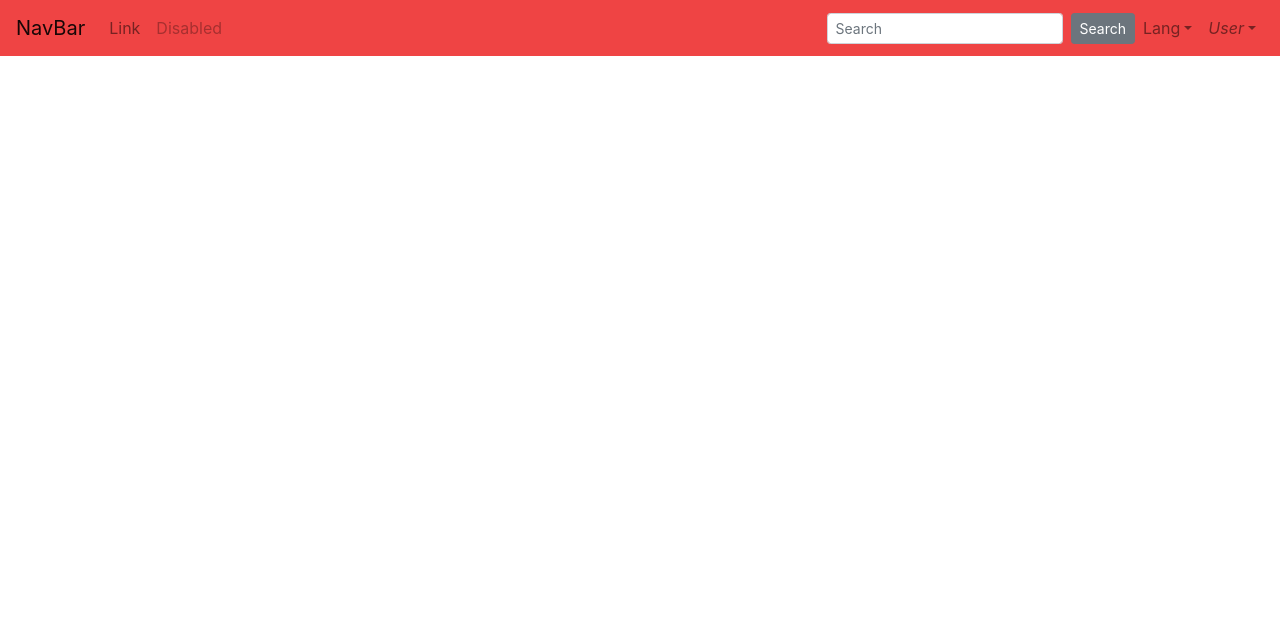
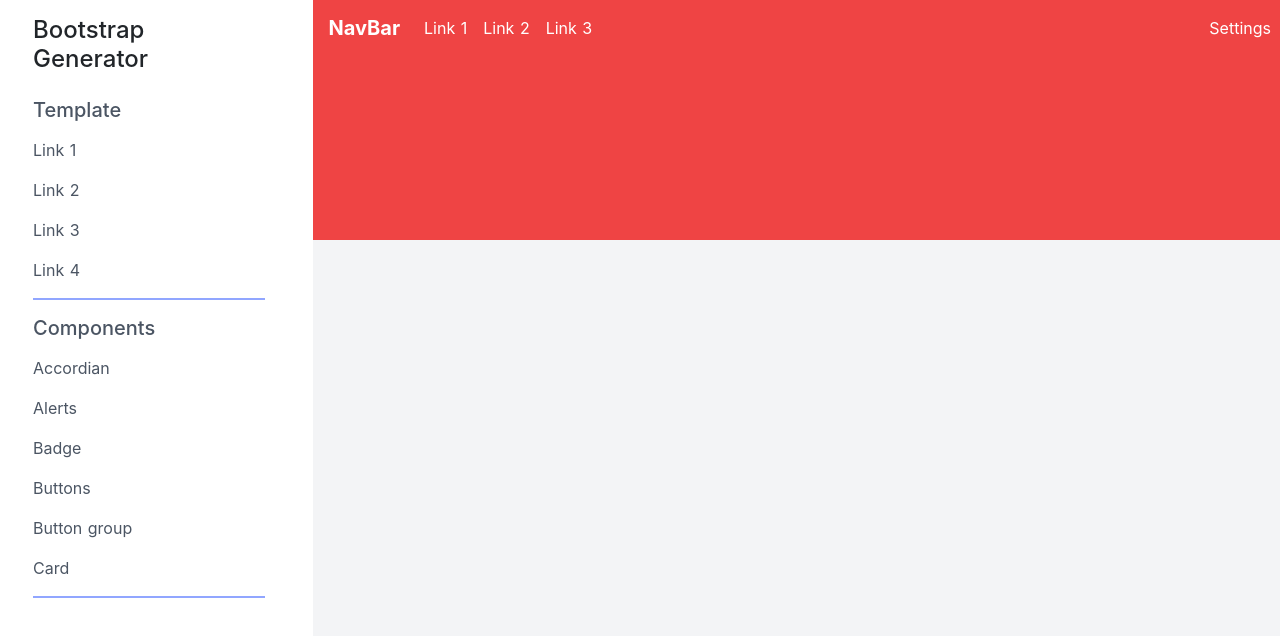
Before and after one commit to kt474/bootstrap-generator, a Nuxt app: page / in a window 1280 px wide. Shown: the top 636 px of the page. Built offline with nearby package versions, Linux system fonts and the light colour scheme.

Commit message:
🚧 initial wireframe template

```diff
--- a/components/Navbar.vue
+++ b/components/Navbar.vue
@@ -1,44 +1,25 @@
 <template>
   <div>
     <b-navbar toggleable="lg" class="nav-bar">
-      <b-navbar-brand href="#">NavBar</b-navbar-brand>
-
+      <b-navbar-brand href="#" class="nav-bar-text-bold">NavBar</b-navbar-brand>
       <b-navbar-toggle target="nav-collapse"></b-navbar-toggle>
-
       <b-collapse id="nav-collapse" is-nav>
         <b-navbar-nav>
-          <b-nav-item href="#">Link</b-nav-item>
-          <b-nav-item href="#" disabled>Disabled</b-nav-item>
+          <b-nav-item href="#" class="nav-bar-text">Link 1</b-nav-item>
+          <b-nav-item href="#" class="nav-bar-text">Link 2</b-nav-item>
+          <b-nav-item href="#" class="nav-bar-text">Link 3</b-nav-item>
         </b-navbar-nav>
-
         <!-- Right aligned nav items -->
         <b-navbar-nav class="ml-auto">
-          <b-nav-form>
-            <b-form-input
-              size="sm"
-              class="mr-sm-2"
-              placeholder="Search"
-            ></b-form-input>
-            <b-button size="sm" class="my-2 my-sm-0" type="submit"
-              >Search</b-button
-            >
-          </b-nav-form>
-
-          <b-nav-item-dropdown text="Lang" right>
+          <b-navbar-nav>
+            <b-nav-item href="#" class="nav-bar-text">Settings</b-nav-item>
+          </b-navbar-nav>
+          <!-- <b-nav-item-dropdown text="Settings" class="nav-bar-text" right>
             <b-dropdown-item href="#">EN</b-dropdown-item>
             <b-dropdown-item href="#">ES</b-dropdown-item>
             <b-dropdown-item href="#">RU</b-dropdown-item>
             <b-dropdown-item href="#">FA</b-dropdown-item>
-          </b-nav-item-dropdown>
-
-          <b-nav-item-dropdown right>
-            <!-- Using 'button-content' slot -->
-            <template #button-content>
-              <em>User</em>
-            </template>
-            <b-dropdown-item href="#">Profile</b-dropdown-item>
-            <b-dropdown-item href="#">Sign Out</b-dropdown-item>
-          </b-nav-item-dropdown>
+          </b-nav-item-dropdown> -->
         </b-navbar-nav>
       </b-collapse>
     </b-navbar>
@@ -50,6 +31,13 @@
 <style scoped>
 .nav-bar {
   background-color: #ef4444;
-  color: #fff;
+  padding-bottom: 12rem;
+}
+.nav-bar-text-bold {
+  color: #fff !important;
+  font-weight: bold;
+}
+.nav-bar-text a {
+  color: #fff !important;
 }
 </style>
--- a/components/Sidebar.vue
+++ b/components/Sidebar.vue
@@ -1,18 +1,45 @@
 <template>
-  <div></div>
+  <div class="sidebar">
+    <div class="py-3 px-5">
+      <h4 id="sidebar-no-header-title" class="mb-2">Bootstrap Generator</h4>
+      <nav class="my-4">
+        <b-nav vertical class="nav-list">
+          <h5 class="mb-3">Template</h5>
+          <p>Link 1</p>
+          <p>Link 2</p>
+          <p>Link 3</p>
+          <p>Link 4</p>
+        </b-nav>
+        <div class="divider"></div>
+        <b-nav vertical class="nav-list">
+          <h5 class="my-3">Components</h5>
+          <p>Accordian</p>
+          <p>Alerts</p>
+          <p>Badge</p>
+          <p>Buttons</p>
+          <p>Button group</p>
+          <p>Card</p>
+        </b-nav>
+        <div class="divider"></div>
+      </nav>
+    </div>
+  </div>
 </template>
 <script>
-export default {
-  components: {},
-  data() {
-    return {
-      collapseShow: 'hidden',
-    }
-  },
-  methods: {
-    toggleCollapseShow(classes) {
-      this.collapseShow = classes
-    },
-  },
+export default {}
+</script>
+<style scoped>
+.sidebar {
+  height: 100%;
+  background-color: #fff;
 }
-</script>
+.divider {
+  width: 100%;
+  height: 2px;
+  background-color: #91a6ff;
+}
+.nav-list h5,
+p {
+  color: #4b5563;
+}
+</style>
--- a/pages/index.vue
+++ b/pages/index.vue
@@ -1,6 +1,9 @@
 <template>
-  <div>
-    <Navbar />
+  <div class="container-fluid main">
+    <div class="row main-row">
+      <Sidebar class="col-sm-3 main-col" />
+      <Navbar class="col-sm-9 main-col" />
+    </div>
   </div>
 </template>
 
@@ -12,10 +15,16 @@
 }
 </script>
 
-<style>
-/* Sample `apply` at-rules with Tailwind CSS
-.container {
-@apply min-h-screen flex justify-center items-center text-center mx-auto;
+<style scoped>
+.main {
+  padding: 0;
+  height: 100vh;
+  background-color: #f3f4f6;
 }
-*/
+.main-row {
+  height: 100%;
+}
+.main-col {
+  padding: 0;
+}
 </style>
```
